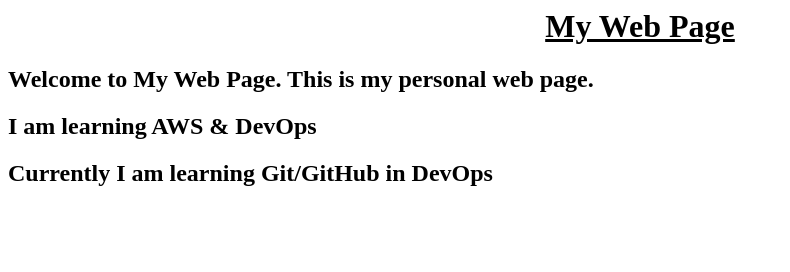
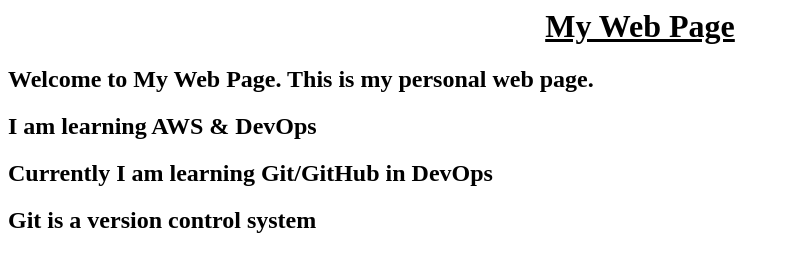
Before and after one commit to devopstraining611-282/10amrepo, a plain HTML site: page index.html in a window 1280 px wide. Shown: the whole page, without its empty margins (0-790 px from the left). Drawn offline with Linux system fonts and the light colour scheme.

Commit message:
git line added

```diff
--- a/index.html
+++ b/index.html
@@ -5,5 +5,6 @@
 		<h2>Welcome to My Web Page. This is my personal web page.</h2>
 		<h2>I am learning AWS & DevOps</h2>
 		<h2>Currently I am learning Git/GitHub in DevOps</h2>
+		<h2>Git is a version control system</h2>
 	</body>
 </html>
```
